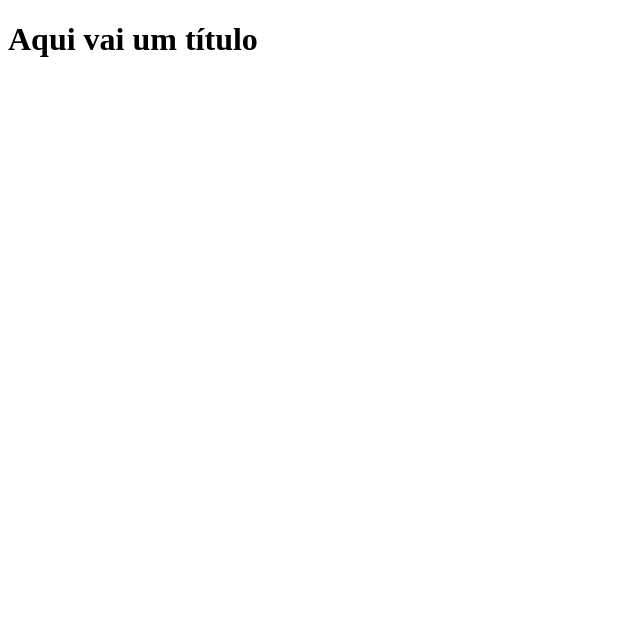
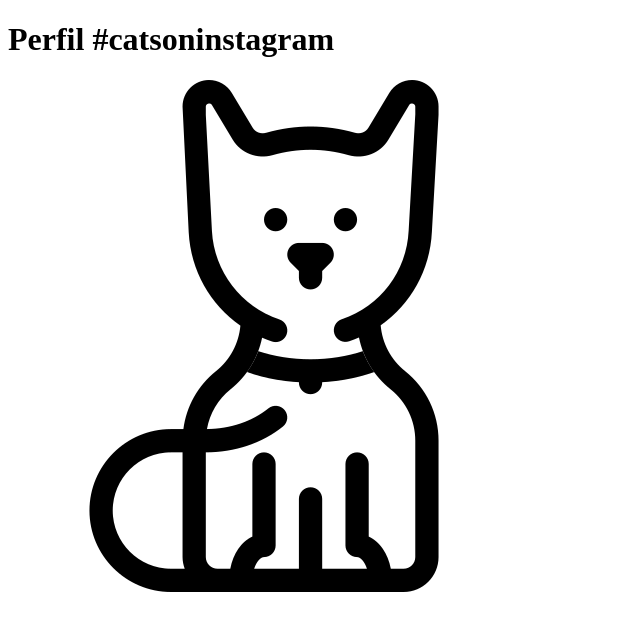
Before and after one commit to andersonncosta/testes-automatizados, a plain HTML site: page index.html in a window 1280 px wide. Shown: the whole page, without its empty margins (0-640 px from the left). Drawn offline with Linux system fonts and the light colour scheme.

Commit message:
second commit

```diff
--- a/index.html
+++ b/index.html
@@ -1,10 +1,11 @@
 <!DOCTYPE html>
 <html lang="pt-br">
 <head>
-   <title>Título da página</title>
-   <meta charset="utf-8">
+<title>Fanpage de Gatinhos</title>
+<meta charset="utf-8">
 </head>
 <body>
-   <h1>Aqui vai um título</h1>
+<h1>Perfil #catsoninstagram</h1>
+<img src="imagens/Gato.png" />
 </body>
-</html>
+</html
```
Also changed, not shown: imagens/Gato.png (added).
